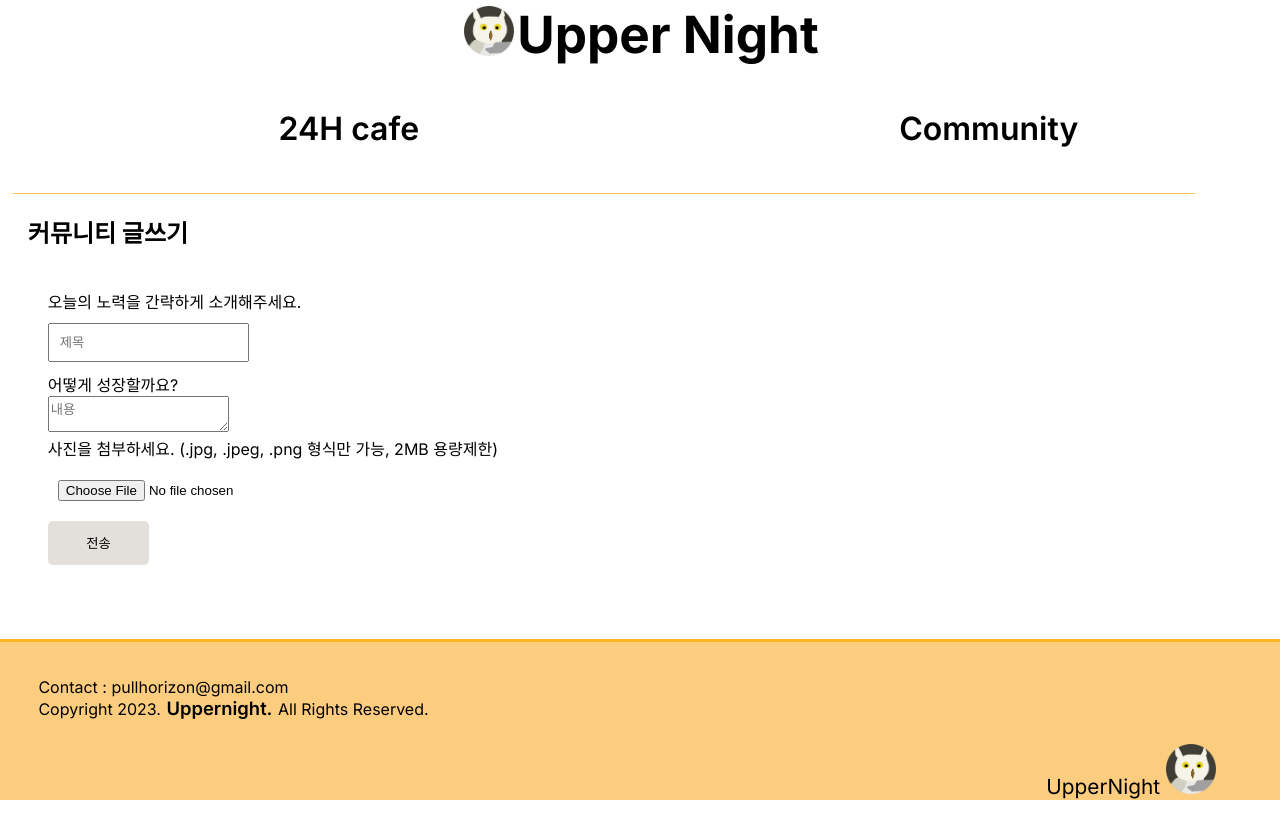
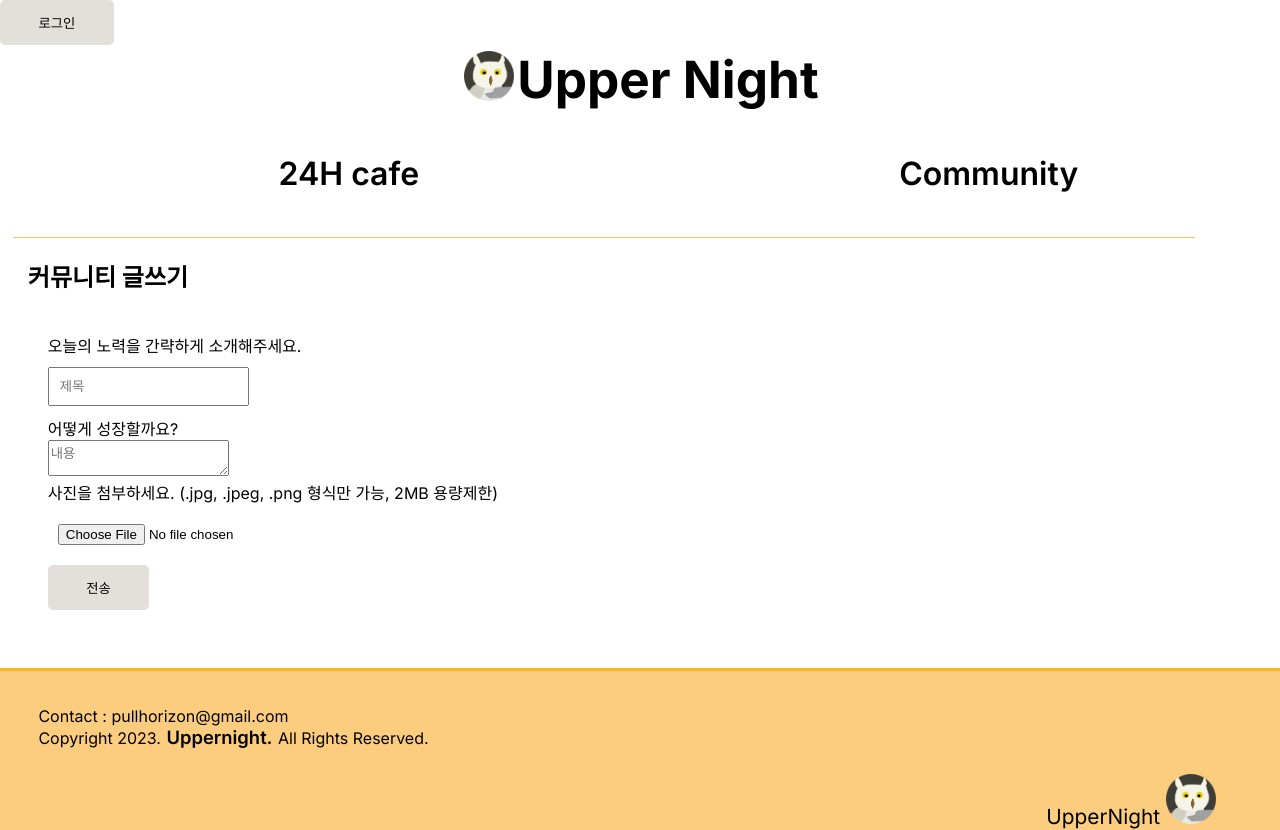
Before and after one commit to wlgus3/up_all_night_project, a Next.js app: page /community/write in a window 1280 px wide. Shown: the top 830 px of the page. Before the commit the page ends 800 px from the top, so only its background shows below. Built offline with nearby package versions, Linux system fonts and the light colour scheme.

Commit message:
feat: github OAuth 구현

```diff
--- /dev/null
+++ b/app/component/LoginButton.jsx
@@ -0,0 +1,17 @@
+"use client";
+
+import { signIn } from "next-auth/react";
+
+export default function LoginButton() {
+  return (
+    <div>
+      <button
+        onClick={() => {
+          signIn();
+        }}
+      >
+        로그인
+      </button>
+    </div>
+  );
+}
--- a/app/component/header.tsx
+++ b/app/component/header.tsx
@@ -2,10 +2,12 @@ import Link from "next/link";
 
 import Image from "next/image";
 import logoimg from "/public/KakaoTalk_Photo_2023-05-11-17-29-42 002.png";
+import LoginButton from "./LoginButton";
 
 export default function Header() {
   return (
     <div>
+      <LoginButton />
       <div className="header">
         <span style={{ margin: "3px" }}>
           <Image src={logoimg} alt="logo image" height="35" width="35" className="mobile_logo_image" />
@@ -13,6 +15,7 @@ export default function Header() {
         </span>
         <Link href={"/"}> Upper Night </Link>
       </div>
+      <div></div>
       <div className="top_nav">
         <Link href={"/24cafe"}> 24H cafe </Link>
         <Link href={"/community"}>Community</Link>
--- a/app/component/map.js
+++ b/app/component/map.js
@@ -4,7 +4,7 @@ import { getLineAndCharacterOfPosition } from "typescript";
 import cafeData from "/public/total_final_data.json";
 import dynamic from "next/dynamic";
 // import location from "./location";
-export const revalidate = 600; //! 페이지 캐시 =페이지 자체를 저장해서 서버 부하 줄여주는 기능
+export const revalidate = 600; //! 페이지 캐시(cache) =페이지 자체를 저장해서 서버 부하 줄여주는 기능
 function Map() {
   /*global kakao*/
   // const [Lng, setLng] = useState();
--- a/package.json
+++ b/package.json
@@ -14,6 +14,7 @@
     "@types/react-dom": "18.2.4",
     "mongodb": "^5.4.0",
     "next": "13.4.1",
+    "next-auth": "^4.21.1",
     "react": "18.2.0",
     "react-dom": "18.2.0",
     "styled-component": "^2.8.0",
```
Also changed, not shown: pages/api/auth/[...nextauth].js (added, +15 -0 lines), tsconfig.json (+10 -1 lines), 1 other file (tests, documents, lock files or other folders).
